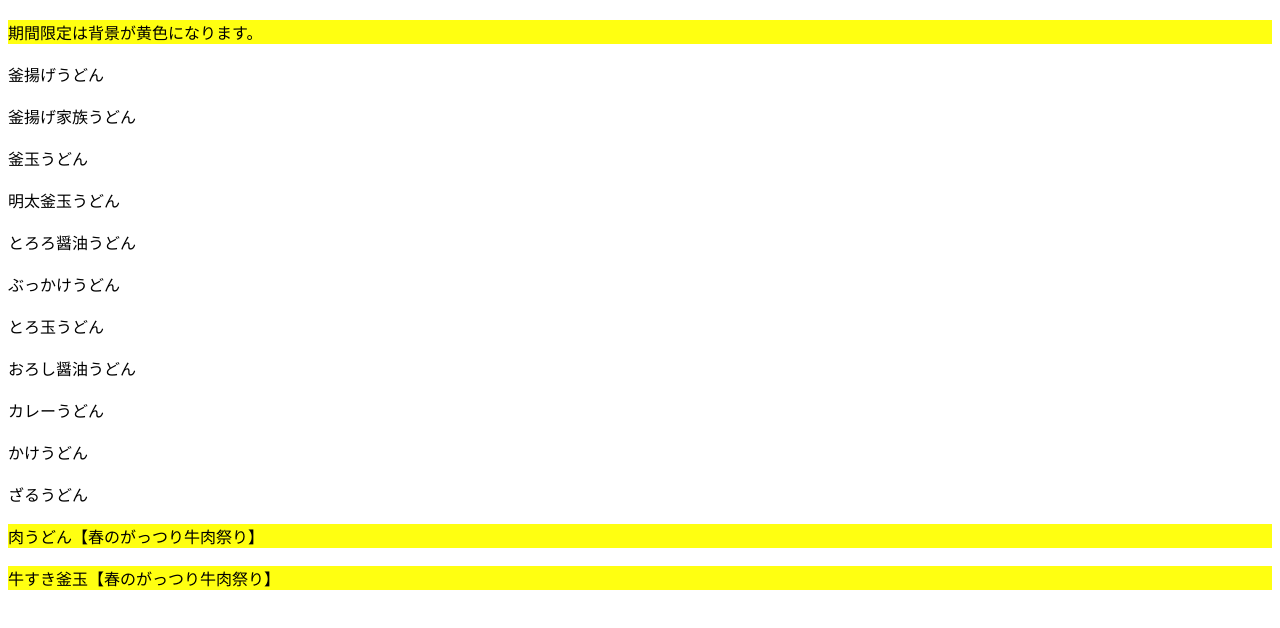
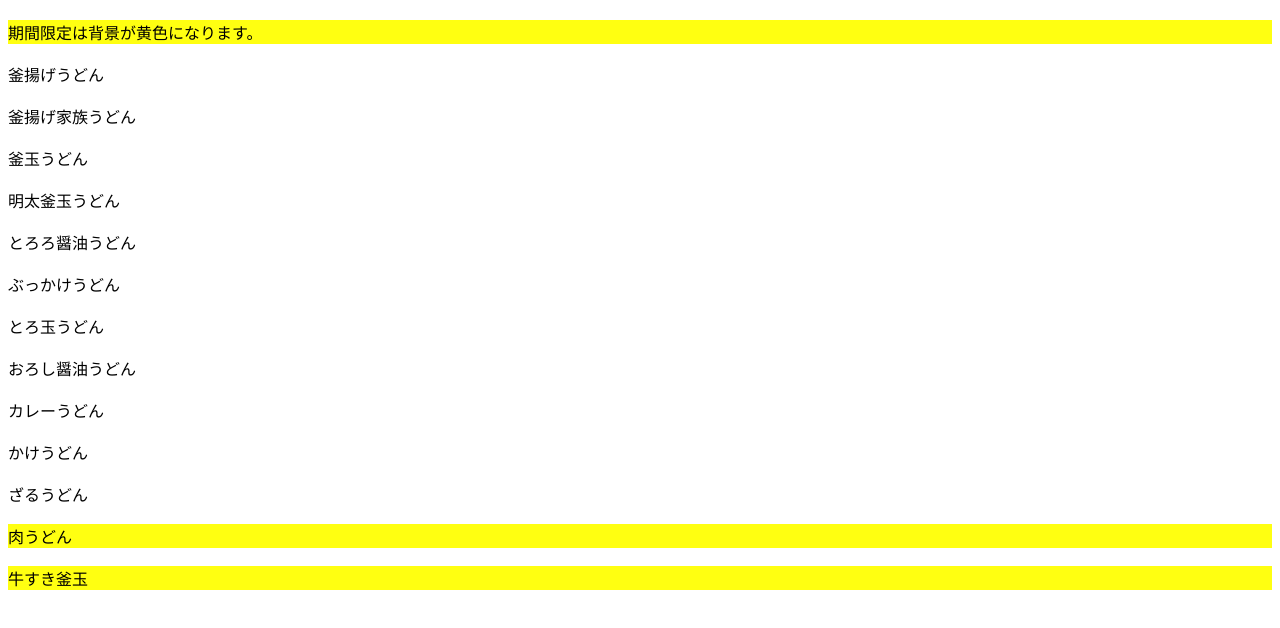
Before and after one commit to JF1HNL/zoku_udontan, a plain HTML site: page index.html in a window 1280 px wide. Both pictures are taken after a click on the button "うどんを作る". Shown: the part 120-748 px from the top of the page. Drawn offline with nearby package versions, Linux system fonts and the light colour scheme.

Commit message:
移植はした。

```diff
--- a/index.html
+++ b/index.html
@@ -26,7 +26,7 @@
         <br />
         <div class="kikangentei">期間限定は背景が黄色になります。</div><br>
         <div v-for="item in list.udon">
-          <div @click="item.flag = !item.flag" :class="{select:item.flag, 'kikangentei':!item.flag && item.kikangentei}">{{ item.name }}</div><br>
+          <div @click="item.flag = !item.flag" :class="{select:item.flag, 'kikangentei':!item.flag && item.cp_name}">{{ item.name }}</div><br>
         </div>
         <button @click="next_page();" v-if="udon_select_judge">次に進む</button>
       </div>
@@ -36,15 +36,15 @@
         <div class="kikangentei">期間限定は背景が黄色になります。</div><br>
         <h3 @click="index_data.tempura = !index_data.tempura">天ぷら{{ index_data.tempura ? "▲" : "▼" }}</h3>
         <div v-if="index_data.tempura" v-for="item in list.tempura">
-          <div @click="item.flag = !item.flag" :class="{select:item.flag, 'kikangentei':!item.flag && item.kikangentei}">{{ item.name }}</div><br>
+          <div @click="item.flag = !item.flag" :class="{select:item.flag, 'kikangentei':!item.flag && item.cp_name}">{{ item.name }}</div><br>
         </div>
         <h3 @click="index_data.topping = !index_data.topping">トッピング{{ index_data.topping ? "▲" : "▼" }}</h3>
         <div v-if="index_data.topping" v-for="item in list.topping">
-          <div @click="item.flag = !item.flag" :class="{select:item.flag, 'kikangentei':!item.flag && item.kikangentei}">{{ item.name }}</div><br>
+          <div @click="item.flag = !item.flag" :class="{select:item.flag, 'kikangentei':!item.flag && item.cp_name}">{{ item.name }}</div><br>
         </div>
         <h3 @click="index_data.other = !index_data.other">サイドメニュー{{ index_data.other ? "▲" : "▼" }}</h3>
         <div v-if="index_data.other" v-for="item in list.other">
-          <div @click="item.flag = !item.flag" :class="{select:item.flag, 'kikangentei':!item.flag && item.kikangentei}">{{ item.name }}</div><br>
+          <div @click="item.flag = !item.flag" :class="{select:item.flag, 'kikangentei':!item.flag && item.cp_name}">{{ item.name }}</div><br>
         </div>
         <button @click="next_page();">次に進む</button>
       </div>
--- a/index.js
+++ b/index.js
@@ -5,7 +5,7 @@ const now_time = new Date();
 
 for(let i in list){
   for(let j in list[i]){
-    list[i][j].kikangentei = false;
+    list[i][j].cp_name = "";
   }
 }
 
--- a/kikangentei.js
+++ b/kikangentei.js
@@ -7,18 +7,106 @@ const type = {
   all: "all"
 };
 
-const kikangentei = [
+// const data_type = {
+// 	cp_short_name : {
+// 		alldata : [],
+// 		cp_name : ""
+// 	}
+// }
+
+const data = {
+	gyuniku201903 : {
+		alldata : [
 			{
-		name: "肉うどん【春のがっつり牛肉祭り】",
+				name: "肉うどん",
 				price: 590,
 				img: "",
 				term_start: "2019-03-12T00:00:00",
-		term_end: "2019-04-20T00:00:00",//4月中旬
-		coupon_used: false,
+				term_end: "2019-04-20T00:00:00",//4月
 				status: "",
-		type: type.udon,
-		interval: 100,
-		allergy: {
+				type: type.udon
+			},
+			{
+				name: "牛すき釜玉",
+				price: 690,
+				img: "",
+				term_start: "2019-03-12T00:00:00",
+				term_end: "2019-04-20T00:00:00",//4月
+				status: "",
+				type: type.udon
+			},
+		],
+		cp_name : "【春のがっつり牛肉祭り】"
+	},
+	kamoudon201901 : {
+		alldata : [
+			{
+				name: "鴨つけうどん",
+				price: 640,
+				img: "",
+				term_start: "2019-01-29T00:00:00",
+				term_end: "2019-03-11T00:00:00",
+				status: "",
+				type: type.udon
+			},
+			{
+				name: "鴨ねぎうどん",
+				price: 650,
+				img: "",
+				term_start: "2019-01-29T00:00:00",
+				term_end: "2019-03-11T00:00:00",
+				status: "",
+				type: type.udon
+			},
+			{
+				name: "鴨すきうどん",
+				price: 690,
+				img: "",
+				term_start: "2019-01-29T00:00:00",
+				term_end: "2019-03-11T00:00:00",
+				status: "",
+				type: type.udon
+			}
+		],
+		cp_name : "【鴨うどん祭】"
+	},
+	momoya : {
+		alldata : [
+			{
+				name: "少し辛いラー油",
+				price: 30,
+				type: type.topping,
+				img: "",
+				term_start: "2019-02-25T00:00:00",
+				term_end: "2019-03-25T00:00:00",//終わり次第終了
+			},
+			{
+				name: "梅ごのみ",
+				price: 30,
+				type: type.topping,
+				img: "",
+				term_start: "2019-02-25T00:00:00",
+				term_end: "2019-03-25T00:00:00",//終わり次第終了
+			},
+			{
+				name: "ごはんですよ！",
+				price: 30,
+				type: type.topping,
+				img: "",
+				term_start: "2019-02-25T00:00:00",
+				term_end: "2019-03-25T00:00:00",//終わり次第終了
+			}
+		],
+		cp_name : "【桃屋トッピング】"
+	}
+}
+
+let kikangentei = []
+
+const add_data = {
+	udon : {
+		interval : 100,
+		allergy :  {
 			komugi: 1,
 			soba: 0,
 			tamago: 0,
@@ -28,95 +116,8 @@ const kikangentei = [
 			kani: 0
 		}
 	},
-	{
-		name: "牛すき釜玉【春のがっつり牛肉祭り】",
-		price: 690,
-		img: "",
-		term_start: "2019-03-12T00:00:00",
-		term_end: "2019-04-20T00:00:00",//4月中旬
-		coupon_used: false,
-		status: "",
-		type: type.udon,
-		interval: 100,
-		allergy: {
-			komugi: 1,
-			soba: 0,
-			tamago: 0,
-			nyu: 1,
-			rakkasei: 0,
-			ebi: 0,
-			kani: 0
-		}
-	},
-	{
-		name: "鴨つけうどん【鴨うどん祭】",
-		price: 640,
-		img: "",
-		term_start: "2019-01-29T00:00:00",
-		term_end: "2019-03-11T00:00:00",
-		coupon_used: false,
-		status: "",
-		type: type.udon,
-		interval: 100,
-		allergy: {
-			komugi: 1,
-			soba: 0,
-			tamago: 0,
-			nyu: 1,
-			rakkasei: 0,
-			ebi: 0,
-			kani: 0
-		}
-	},
-	{
-		name: "鴨ねぎうどん【鴨うどん祭】",
-		price: 650,
-		img: "",
-		term_start: "2019-01-29T00:00:00",
-		term_end: "2019-03-11T00:00:00",
-		coupon_used: false,
-		status: "",
-		type: type.udon,
-		interval: 100,
-		allergy: {
-			komugi: 1,
-			soba: 0,
-			tamago: 0,
-			nyu: 1,
-			rakkasei: 0,
-			ebi: 0,
-			kani: 0
-		}
-	},
-	{
-		name: "鴨すきうどん【鴨うどん祭】",
-		price: 690,
-		img: "",
-		term_start: "2019-01-29T00:00:00",
-		term_end: "2019-03-11T00:00:00",
-		coupon_used: false,
-		status: "",
-		type: type.udon,
-		interval: 100,
-		allergy: {
-			komugi: 1,
-			soba: 0,
-			tamago: 0,
-			nyu: 1,
-			rakkasei: 0,
-			ebi: 0,
-			kani: 0
-		}
-	},
-	{
-		name: "少し辛いラー油【桃屋トッピング】",
-		price: 30,
-		type: type.topping,
-		img: "",
-		term_start: "2019-02-25T00:00:00",
-		term_end: "2019-03-25T00:00:00",//終わり次第終了
-		coupon_used: false,
-		allergy: {
+	other : {
+		allergy : {
 			komugi: 0,
 			soba: 0,
 			tamago: 0,
@@ -125,81 +126,22 @@ const kikangentei = [
 			ebi: 0,
 			kani: 0
 		}
-	},
-	{
-		name: "梅ごのみ【桃屋トッピング】",
-		price: 30,
-		type: type.topping,
-		img: "",
-		term_start: "2019-02-25T00:00:00",
-		term_end: "2019-03-25T00:00:00",//終わり次第終了
-		coupon_used: false,
-		allergy: {
-			komugi: 0,
-			soba: 0,
-			tamago: 0,
-			nyu: 0,
-			rakkasei: 0,
-			ebi: 0,
-			kani: 0
-		}
-	},
-	{
-		name: "ごはんですよ！【桃屋トッピング】",
-		price: 30,
-		type: type.topping,
-		img: "",
-		term_start: "2019-02-25T00:00:00",
-		term_end: "2019-03-25T00:00:00",//終わり次第終了
-		coupon_used: false,
-		allergy: {
-			komugi: 0,
-			soba: 0,
-			tamago: 0,
-			nyu: 0,
-			rakkasei: 0,
-			ebi: 0,
-			kani: 0
-		}
-	}
-]
 
-let udon_object = {
-	name: "udonname",
-	price: 0,
-	img: "",
-	term_start: "2019-01-01T00:00:00",
-	term_end: "2019-01-02T00:00:00",
-	coupon_used: false,
-	status: "",
-	type: type.udon,
-	interval: 100,
-	allergy: {
-    komugi: 1,
-    soba: 0,
-    tamago: 0,
-    nyu: 1,
-    rakkasei: 0,
-    ebi: 0,
-    kani: 0
 	}
 }
 
-let other_object = {
-	name: "other_name",
-	price: 0,
-	type: type.topping,
-	img: "",
-	term_start: "2019-01-01T00:00:00",
-	term_end: "2019-01-02T00:00:00",
-	coupon_used: false,
-	allergy: {
-    komugi: 0,
-    soba: 0,
-    tamago: 0,
-    nyu: 0,
-    rakkasei: 0,
-    ebi: 0,
-    kani: 0
+for(let short in data){
+	for(let i in data[short].alldata){
+		if(data[short].alldata[i].type === type.udon){
+			for(let j in add_data.udon){
+				data[short].alldata[i][j] = add_data.udon[j];
+			}
+		}else{
+			for (let j in add_data.other){
+				data[short].alldata[i][j] = add_data.udon[j];
 			}
 		}
+		data[short].alldata[i].cp_name = data[short].cp_name;
+		kikangentei.push(data[short].alldata[i]);
+	}
+}
```
Also changed, not shown: 2 other files. Lines whose indentation alone changed are shown as unchanged.
